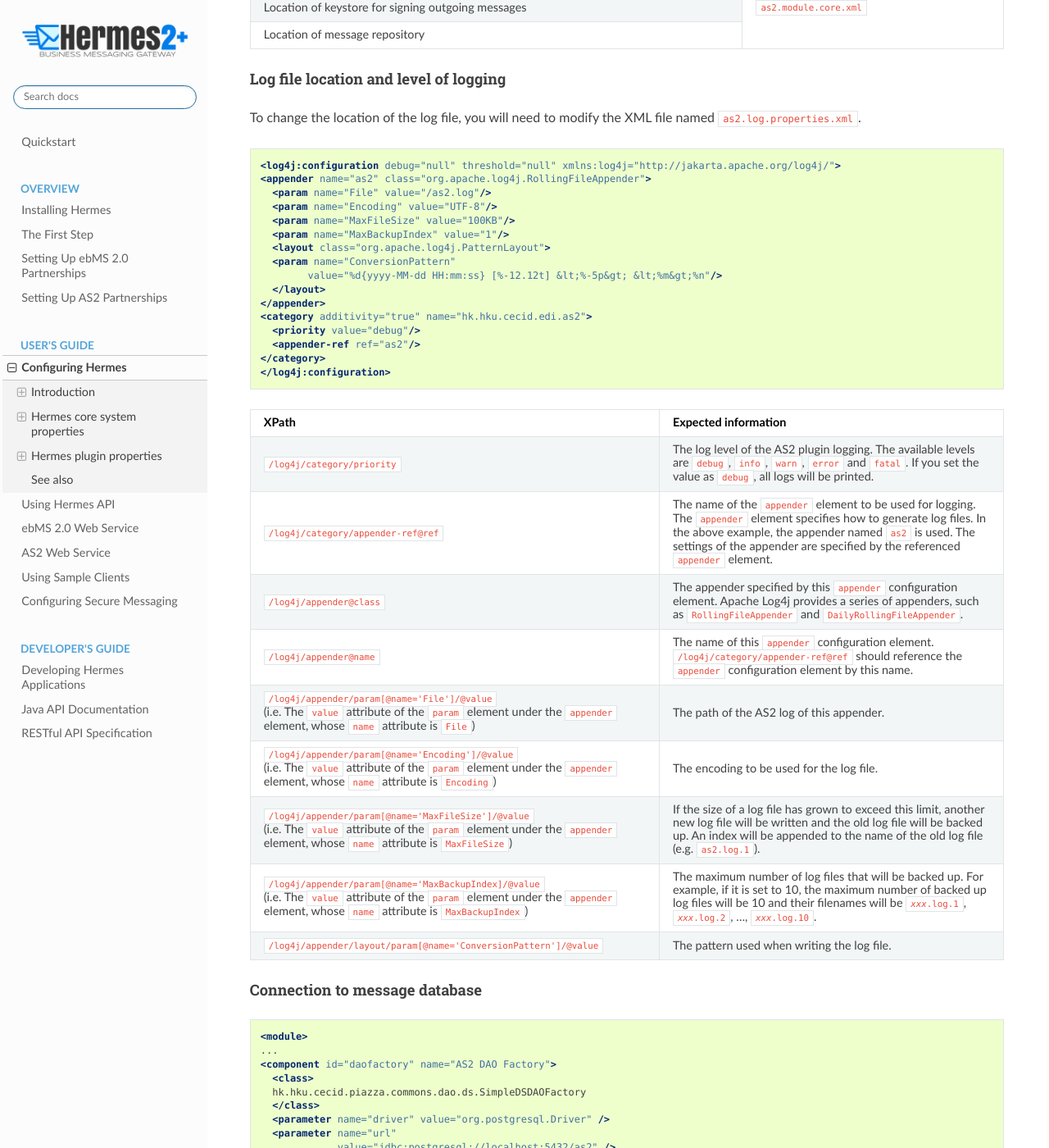
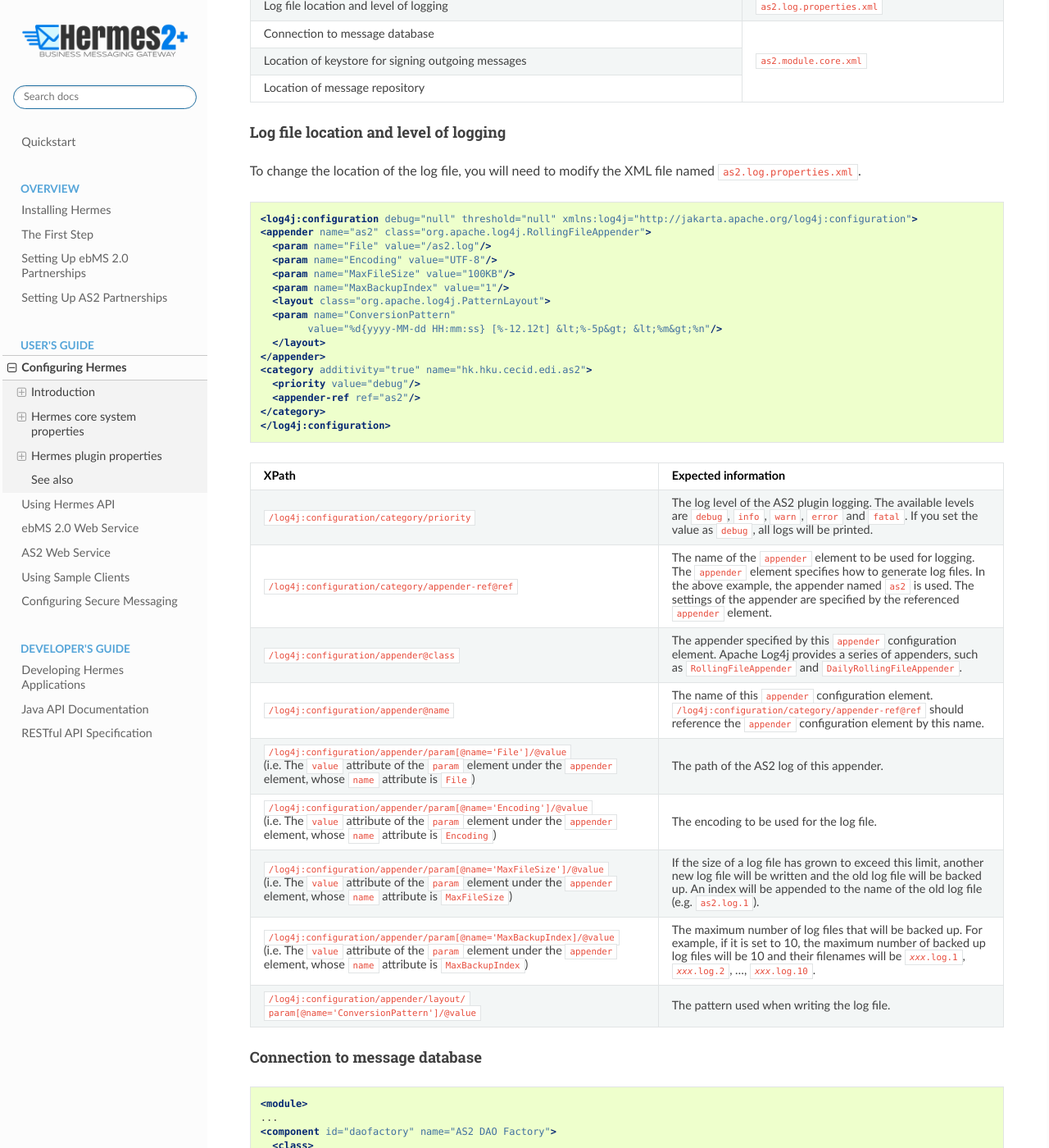
Before and after one commit to cecid/hermes-docs, a Sphinx documentation site: the page built from docs/source/configuration.rst, in a window 1280 px wide and 1400 px high, scrolled down 6829 px. Shown: the whole window at 82% size. Built offline with Sphinx 7.4.7 and the Read the Docs theme 2.0.0, drawn with Linux system fonts in a browser that asks for light colours; some of the changed text lies outside the part shown.

Commit message:
Correct the XPath in Tables

```diff
--- a/docs/source/configuration.rst
+++ b/docs/source/configuration.rst
@@ -296,43 +296,43 @@
 |                                                                                  | referenced ``appender`` element.                     |
 |                                                                                  |                                                      |
 +----------------------------------------------------------------------------------+------------------------------------------------------+
-| ``/log4j/appender@class``                                                        | The appender specified by the ``appender``           |
+| ``/log4j:configurationappender@class``                                           | The appender specified by the ``appender``           |
 |                                                                                  | configuration element. Apache Log4j provides a       |
 |                                                                                  | series of appenders, such as ``RollingFileAppender`` |
 |                                                                                  | and ``DailyRollingFileAppender``.                    |
 +----------------------------------------------------------------------------------+------------------------------------------------------+
-| ``/log4j/appender@name``                                                         | The name of the ``appender`` configuration element.  |
-|                                                                                  | :file:`/log4j/category/appender-ref@ref` should      |
-|                                                                                  | reference the ``appender`` configuration element     |
-|                                                                                  | by this name.                                        |
+| ``/log4j:configurationappender@name``                                            | The name of the ``appender`` configuration element.  |
+|                                                                                  | :file:`/log4j:configurationcategory/appender-ref@ref`|
+|                                                                                  | should reference the ``appender`` configuration      |
+|                                                                                  | element by this name.                                |
 +----------------------------------------------------------------------------------+------------------------------------------------------+
-| ``/log4j/appender/param[@name='File']/@value``                                   | The path of the core system log from this appender.  |
+| ``/log4j:configurationappender/param[@name='File']/@value``                      | The path of the core system log from this appender.  |
 |                                                                                  |                                                      |
 | (i.e. The ``value`` attribute of the ``param`` element                           |                                                      |
 | under the ``appender`` element, whose ``name`` attribute is ``File``)            |                                                      |
 |                                                                                  |                                                      |
 +----------------------------------------------------------------------------------+------------------------------------------------------+
-| ``/log4j/appender/param[@name='Encoding']/@value``                               | The encoding to be used for the log file.            |
+| ``/log4j:configurationappender/param[@name='Encoding']/@value``                  | The encoding to be used for the log file.            |
 |                                                                                  |                                                      |
 | (i.e. The ``value`` attribute of the ``param`` element under the                 |                                                      |
 | ``appender`` element, whose ``name`` attribute is ``Encoding``)                  |                                                      |
 |                                                                                  |                                                      |
 +----------------------------------------------------------------------------------+------------------------------------------------------+
-| ``/log4j/appender/param[@name='MaxFileSize']/@value``                            | If the size of a log file has grown to exceed this   |
+| ``/log4j:configurationappender/param[@name='MaxFileSize']/@value``               | If the size of a log file has grown to exceed this   |
 |                                                                                  | limit, a new log file will be written and the        |
 | (i.e. The ``value`` attribute of the ``param`` element under the                 | old log file will be backed up. An index will be     |
 | ``appender`` element, whose ``name`` attribute is ``MaxFileSize``)               | appended to the name of the old log file.            |
 |                                                                                  | (e.g. :file:`corvus.log.1`).                         |
 |                                                                                  |                                                      |
 +----------------------------------------------------------------------------------+------------------------------------------------------+
-| ``/log4j/appender/param[@name='MaxBackupIndex']/@value``                         | The maximum number of log files that will be backed  |
+| ``/log4j:configurationappender/param[@name='MaxBackupIndex']/@value``            | The maximum number of log files that will be backed  |
 |                                                                                  | up. For example, if it is set to 10, the maximum     |
 | (i.e. The ``value`` attribute of the ``param`` element under the                 | number of backed up log files will be 10 and their   |
 | ``appender`` element, whose ``name`` attribute is ``MaxBackupIndex``)            | filenames will be :file:`{xxx}.log.1`,               |
 |                                                                                  | :file:`{xxx}.log.2`, ..., :file:`{xxx}.log.10`.      |
 |                                                                                  |                                                      |
 +----------------------------------------------------------------------------------+------------------------------------------------------+
-| ``/log4j/appender/layout/param[@name='ConversionPattern']/@value``               | The pattern used when writing the log file.          |
+| ``/log4j:configurationappender/layout/param[@name='ConversionPattern']/@value``  | The pattern used when writing the log file.          |
 |                                                                                  |                                                      |
 +----------------------------------------------------------------------------------+------------------------------------------------------+
 
@@ -363,7 +363,7 @@
 
 .. code-block:: xml
 
-   <log4j:configuration debug="null" threshold="null" xmlns:log4j="http://jakarta.apache.org/log4j/">
+   <log4j:configuration debug="null" threshold="null" xmlns:log4j="http://jakarta.apache.org/log4j:configuration">
    <appender name="as2" class="org.apache.log4j.RollingFileAppender">
      <param name="File" value="/as2.log"/>
      <param name="Encoding" value="UTF-8"/>
@@ -383,52 +383,53 @@
 +------------------------------------------------------------------------+-----------------------------------------------------------------+
 | XPath                                                                  | Expected information                                            |
 +========================================================================+=================================================================+
-| ``/log4j/category/priority``                                           | The log level of the AS2 plugin logging. The available          |
+| ``/log4j:configuration/category/priority``                             | The log level of the AS2 plugin logging. The available          |
 |                                                                        | levels are ``debug``, ``info``, ``warn``, ``error`` and         |
 |                                                                        | ``fatal``. If you set the value as ``debug``, all logs will be  |
 |                                                                        | printed.                                                        |
 +------------------------------------------------------------------------+-----------------------------------------------------------------+
-| ``/log4j/category/appender-ref@ref``                                   | The name of the ``appender`` element to be used for logging.    |
+| ``/log4j:configuration/category/appender-ref@ref``                     | The name of the ``appender`` element to be used for logging.    |
 |                                                                        | The ``appender`` element specifies how to generate log          |
 |                                                                        | files. In the above example, the appender named ``as2``         |
 |                                                                        | is used. The settings of the appender are specified by the      |
 |                                                                        | referenced ``appender`` element.                                |
 |                                                                        |                                                                 |
 +------------------------------------------------------------------------+-----------------------------------------------------------------+
-| ``/log4j/appender@class``                                              | The appender specified by this ``appender`` configuration       |
+| ``/log4j:configuration/appender@class``                                | The appender specified by this ``appender`` configuration       |
 |                                                                        | element. Apache Log4j provides a series of appenders, such as   |
 |                                                                        | ``RollingFileAppender`` and ``DailyRollingFileAppender``.       |
 |                                                                        |                                                                 |
 +------------------------------------------------------------------------+-----------------------------------------------------------------+
-| ``/log4j/appender@name``                                               | The name of this ``appender`` configuration element.            |
-|                                                                        | :file:`/log4j/category/appender-ref@ref` should reference the   |
-|                                                                        | ``appender`` configuration element by this name.                |
-|                                                                        |                                                                 |
+| ``/log4j:configuration/appender@name``                                 | The name of this ``appender`` configuration element.            |
+|                                                                        | :file:`/log4j:configuration/category/appender-ref@ref`          |
+|                                                                        | should reference the ``appender`` configuration element         |
+|                                                                        | by this name.                                                   |
 +------------------------------------------------------------------------+-----------------------------------------------------------------+
-| ``/log4j/appender/param[@name='File']/@value``                         | The path of the AS2 log of this appender.                       |
+| ``/log4j:configuration/appender/param[@name='File']/@value``           | The path of the AS2 log of this appender.                       |
 |                                                                        |                                                                 |
 | (i.e. The ``value`` attribute of the ``param`` element under the       |                                                                 |
 | ``appender`` element, whose ``name`` attribute is ``File``)            |                                                                 |
 |                                                                        |                                                                 |
 +------------------------------------------------------------------------+-----------------------------------------------------------------+
-| ``/log4j/appender/param[@name='Encoding']/@value``                     | The encoding to be used for the log file.                       |
+| ``/log4j:configuration/appender/param[@name='Encoding']/@value``       | The encoding to be used for the log file.                       |
 |                                                                        |                                                                 |
 | (i.e. The ``value`` attribute of the ``param`` element under the       |                                                                 |
 | ``appender`` element, whose ``name`` attribute is ``Encoding``)        |                                                                 |
 |                                                                        |                                                                 |
 +------------------------------------------------------------------------+-----------------------------------------------------------------+
-| ``/log4j/appender/param[@name='MaxFileSize']/@value``                  | If the size of a log file has grown to exceed this limit,       |
+| ``/log4j:configuration/appender/param[@name='MaxFileSize']/@value``    | If the size of a log file has grown to exceed this limit,       |
 |                                                                        | another new log file will be written and the old log file       |
 | (i.e. The ``value`` attribute of the ``param`` element under the       | will be backed up. An index will be appended to the name        |
 | ``appender`` element, whose ``name`` attribute is ``MaxFileSize``)     | of the old log file (e.g. :file:`as2.log.1`).                   |
 +------------------------------------------------------------------------+-----------------------------------------------------------------+
-| ``/log4j/appender/param[@name='MaxBackupIndex]/@value``                | The maximum number of log files that will be backed up.         |
+| ``/log4j:configuration/appender/param[@name='MaxBackupIndex]/@value``  | The maximum number of log files that will be backed up.         |
 |                                                                        | For example, if it is set to 10, the maximum number of          |
 | (i.e. The ``value`` attribute of the ``param`` element under the       | backed up log files will be 10 and their filenames will         |
 | ``appender`` element, whose ``name`` attribute is ``MaxBackupIndex``)  | be :file:`{xxx}.log.1`, :file:`{xxx}.log.2`, ...,               |
 |                                                                        | :file:`{xxx}.log.10`.                                           |
 +------------------------------------------------------------------------+-----------------------------------------------------------------+
-| ``/log4j/appender/layout/param[@name='ConversionPattern']/@value``     | The pattern used when writing the log file.                     |
+| ``/log4j:configuration/appender/layout/``                              | The pattern used when writing the log file.                     |
+| ``param[@name='ConversionPattern']/@value``                            |                                                                 |
 +------------------------------------------------------------------------+-----------------------------------------------------------------+
 
 
@@ -710,47 +711,48 @@
 +------------------------------------------------------------------------+----------------------------------------------------------------+
 | XPath                                                                  | Expected information                                           |
 +========================================================================+================================================================+
-| ``/log4j/category/priority``                                           | The log level of the ebMS plugin logging. The available        |
+| ``/log4j:configuration/category/priority``                             | The log level of the ebMS plugin logging. The available        |
 |                                                                        | levels are ``debug``, ``info``, ``warn``,                      |
 |                                                                        | ``error`` and ``fatal``. If you set the value as               |
 |                                                                        | ``debug``, all logs will be printed.                           |
 +------------------------------------------------------------------------+----------------------------------------------------------------+
-| ``/log4j/category/appender-ref@ref``                                   | The name of the ``appender`` element to be used for logging.   |
+| ``/log4j:configuration/category/appender-ref@ref``                     | The name of the ``appender`` element to be used for logging.   |
 |                                                                        | The ``appender`` element specifies how to generate log files.  |
 |                                                                        | In the above example, the appender named                       |
 |                                                                        | ``RollingFileAppender`` is used. The settings of the appender  |
 |                                                                        | are specified by the referenced ``appender`` element.          |
 +------------------------------------------------------------------------+----------------------------------------------------------------+
-| ``/log4j/appender@class``                                              | The appender specified by this ``appender`` configuration      |
+| ``/log4j:configuration/appender@class``                                | The appender specified by this ``appender`` configuration      |
 |                                                                        | element. Apache Log4j provides a series of appenders, such     |
 |                                                                        | ``RollingFileAppender`` and ``DailyRollingFileAppender``.      |
 +------------------------------------------------------------------------+----------------------------------------------------------------+
-| ``/log4j/appender@name``                                               | The name of this ``appender`` configuration element.           |
+| ``/log4j:configuration/appender@name``                                 | The name of this ``appender`` configuration element.           |
 |                                                                        | :file:`/category/appender-ref@ref` should reference            |
 |                                                                        | the ``appender`` configuration element by this name.           |
 +------------------------------------------------------------------------+----------------------------------------------------------------+
-| ``/log4j/appender/param[@name='File']/@value``                         | The path of the ebMS log of this appender.                     |
+| ``/log4j:configuration/appender/param[@name='File']/@value``           | The path of the ebMS log of this appender.                     |
 |                                                                        |                                                                |
 | (i.e. The ``value`` attribute of the ``param`` element under the       |                                                                |
 | ``appender`` element, whose ``name`` attribute is ``File``)            |                                                                |
 +------------------------------------------------------------------------+----------------------------------------------------------------+
-| ``/log4j/appender/param[@name='Encoding']/@value``                     | The encoding to be used for the log file.                      |
+| ``/log4j:configuration/appender/param[@name='Encoding']/@value``       | The encoding to be used for the log file.                      |
 |                                                                        |                                                                |
 | (i.e. The ``value`` attribute of the ``param`` element under the       |                                                                |
 | ``appender`` element, whose ``name`` attribute is ``Encoding``)        |                                                                |
 +------------------------------------------------------------------------+----------------------------------------------------------------+
-| ``/log4j/appender/param[@name='MaxFileSize']/@value``                  | If the size of a log file has grown to exceed this limit,      |
+| ``/log4j:configuration/appender/param[@name='MaxFileSize']/@value``    | If the size of a log file has grown to exceed this limit,      |
 |                                                                        | another log file will be written and the old log file          |
 | (i.e. The ``value`` attribute of the ``param`` element under the       | will be backed up. An index will be appended to the name of    |
 | ``appender`` element, whose ``name`` attribute is ``MaxFileSize``)     | the old log file (e.g. :file:`ebms.log.1`).                    |
 +------------------------------------------------------------------------+----------------------------------------------------------------+
-| ``/log4j/appender/param[@name='MaxBackupIndex']/@value``               | The maximum number of log files that will be backed up.        |
+| ``/log4j:configuration/appender/param[@name='MaxBackupIndex']/@value`` | The maximum number of log files that will be backed up.        |
 |                                                                        | For example, if it is set to 10, the maximum number of         |
 | (i.e. The ``value`` attribute of the ``param`` element under the       | backed up log files will be 10 and their filenames will        |
 | ``appender`` element, whose ``name`` attribute is ``MaxBackupIndex``)  | be :file:`{xxx}.log.1`, :file:`{xxx}.log.2`, ...,              |
 |                                                                        | :file:`{xxx}.log.10`.                                          |
 +------------------------------------------------------------------------+----------------------------------------------------------------+
-| ``/log4j/appender/layout/param[@name='ConversionPattern']/@value``     | The pattern used when writing the log file.                    |
+| ``/log4j:configuration/appender/layout/                                |                                                                |
+| ``param[@name='ConversionPattern']/@value``                            | The pattern used when writing the log file.                    |
 +------------------------------------------------------------------------+----------------------------------------------------------------+
 
 Connection to message database
```
Also changed, not shown: other parts of docs/source/configuration.rst (+2 -2 lines).
